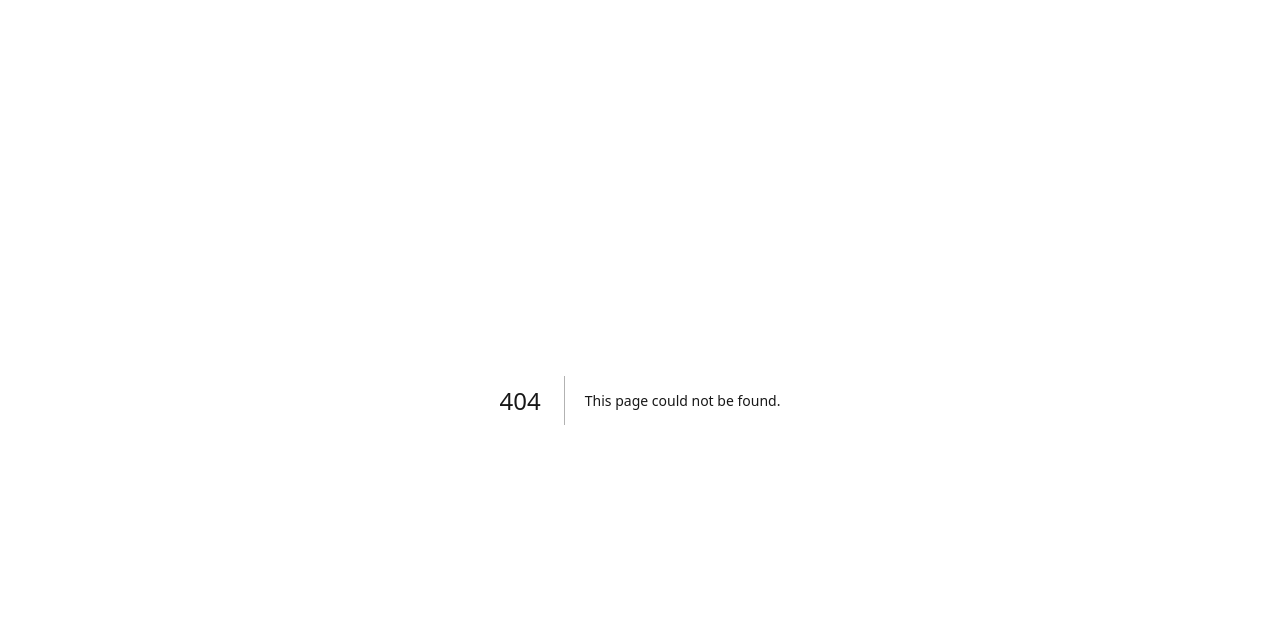
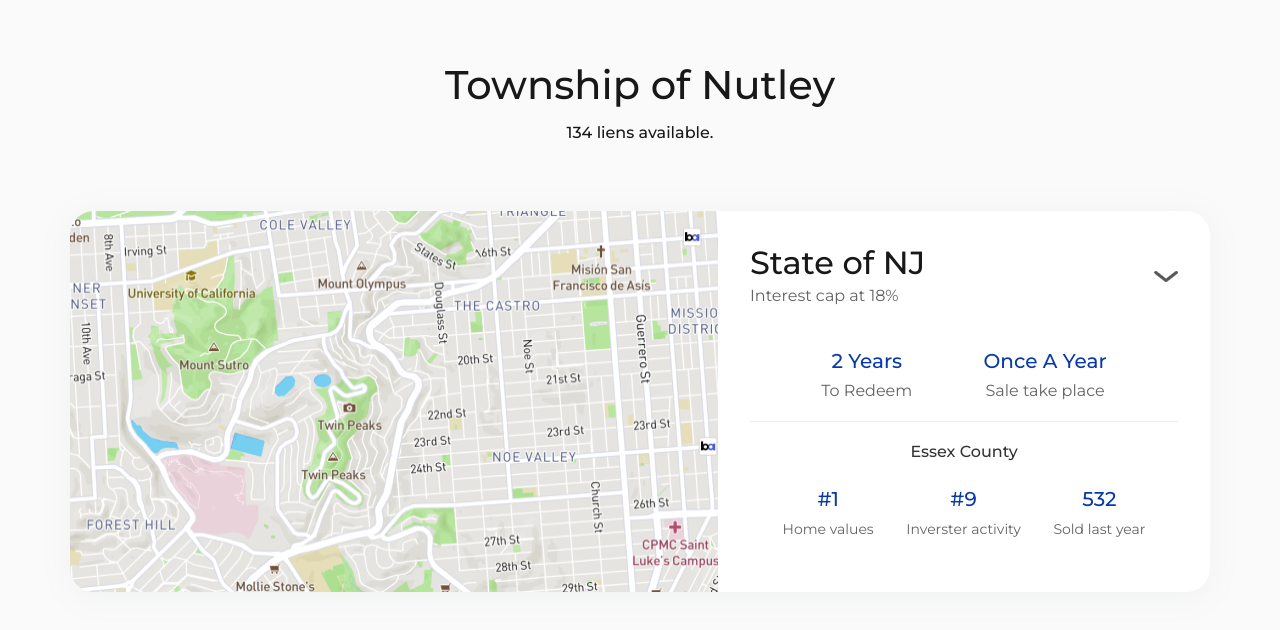
Before and after one commit to sabbirzzaman/tax-lien-next-js, a Next.js app: page /Place in a window 1280 px wide. Before the commit this address had no page. Shown: the top 630 px of the page. Built offline with nearby package versions, Linux system fonts and the light colour scheme.

Commit message:
map section added

```diff
--- /dev/null
+++ b/pages/Place.js
@@ -0,0 +1,60 @@
+import React from 'react';
+import styles from '../styles/Place.module.css';
+import mapImg from '../images/map-lg.png';
+import arrow from '../images/arrow.png';
+
+export default function Place() {
+    return (
+        <div className={styles.container}>
+            <div className={styles.title}>
+                <h1>Township of Nutley</h1>
+                <p> 134 liens available.</p>
+            </div>
+
+            <div className={styles.map}>
+                <img src={mapImg.src} alt="map" />
+
+                <div className={styles.details}>
+                    <div className={styles.location}>
+                        <div className={styles.address}>
+                            <h2>State of NJ</h2>
+                            <p>Interest cap at 18%</p>
+                        </div>
+
+                        <img src={arrow.src} alt="arrow" />
+                    </div>
+
+                    <div className={styles.years}>
+                        <div>
+                            <h3>2 Years</h3>
+                            <p>To Redeem</p>
+                        </div>
+                        <div>
+                            <h3>Once A Year</h3>
+                            <p>Sale take place</p>
+                        </div>
+                    </div>
+
+                    <div className={styles.country}>
+                        <p>Essex County</p>
+
+                        <div className={styles.rank}>
+                            <div>
+                                <h3>#1</h3>
+                                <p>Home values</p>
+                            </div>
+                            <div>
+                                <h3>#9</h3>
+                                <p>Inverster activity</p>
+                            </div>
+                            <div>
+                                <h3>532</h3>
+                                <p>Sold last year</p>
+                            </div>
+                        </div>
+                    </div>
+                </div>
+            </div>
+        </div>
+    );
+}
--- a/pages/index.js
+++ b/pages/index.js
@@ -1,9 +1,11 @@
 import Header from "./Header";
+import Place from "./Place";
 
 export default function Home() {
   return (
     <>
       <Header />
+      <Place />
     </>
   )
 }
--- a/styles/Header.module.css
+++ b/styles/Header.module.css
@@ -41,7 +41,7 @@
 
 .header .container h3 {
     font-size: 42px;
-    font-weight: 500;
+    cursor: pointer;
 }
 
 .navigation {
--- /dev/null
+++ b/styles/Place.module.css
@@ -0,0 +1,76 @@
+.container {
+    max-width: 1140px;
+    margin: 0 auto;
+    padding: 60px 0;
+}
+
+.title {
+    text-align: center;
+    margin-bottom: 64px;
+}
+
+.title p {
+    font-weight: 500;
+    color: #181818;
+}
+
+.map {
+    display: flex;
+    background-color: white;
+    box-shadow: 0px 4px 32px rgba(131, 135, 153, 0.08);
+    border-radius: 24px;
+}
+
+.details {
+    padding: 32px;
+    width: 100%;
+}
+
+.location {
+    display: flex;
+    justify-content: space-between;
+    align-items: center;
+    margin-bottom: 35px;
+}
+
+.location img {
+    width: 24px;
+    height: 11px;
+    cursor: pointer;
+}
+
+.years {
+    display: flex;
+    justify-content: space-evenly;
+    text-align: center;
+    border-bottom: 1px solid rgba(218, 218, 218, 0.5);
+    padding-bottom: 16px;
+    margin-bottom: 16px;
+}
+
+.years h3 {
+    color: #083AA9;
+}
+
+.country p {
+    text-align: center;
+    margin-bottom: 17px;
+    color: #343434;
+    font-weight: 500;
+}
+
+.rank {
+    text-align: center;
+    display: flex;
+    justify-content: space-evenly;
+}
+
+.rank div h3 {
+    color: #083AA9;
+}
+
+.rank div p {
+    font-weight: 400;
+    color: #636363;
+    font-size: 14px;
+}
--- a/styles/globals.css
+++ b/styles/globals.css
@@ -10,11 +10,7 @@
 
 body {
     font-family: 'Montserrat', sans-serif;
-}
-
-.container {
-    max-width: 1140px;
-    margin: 0 auto;
+    background-color: #fafafa;
 }
 
 h1,
@@ -38,15 +34,19 @@ a {
 
 h1 {
     font-size: 40px;
+    font-weight: 500;
+    margin-bottom: 10px;
 }
 
 h2 {
     font-size: 32px;
+    font-weight: 500;
 }
 
 h3 {
     font-size: 20px;
     line-height: 32px;
+    font-weight: 500;
 }
 
 button {
```
Also changed, not shown: images/arrow.png (added).
